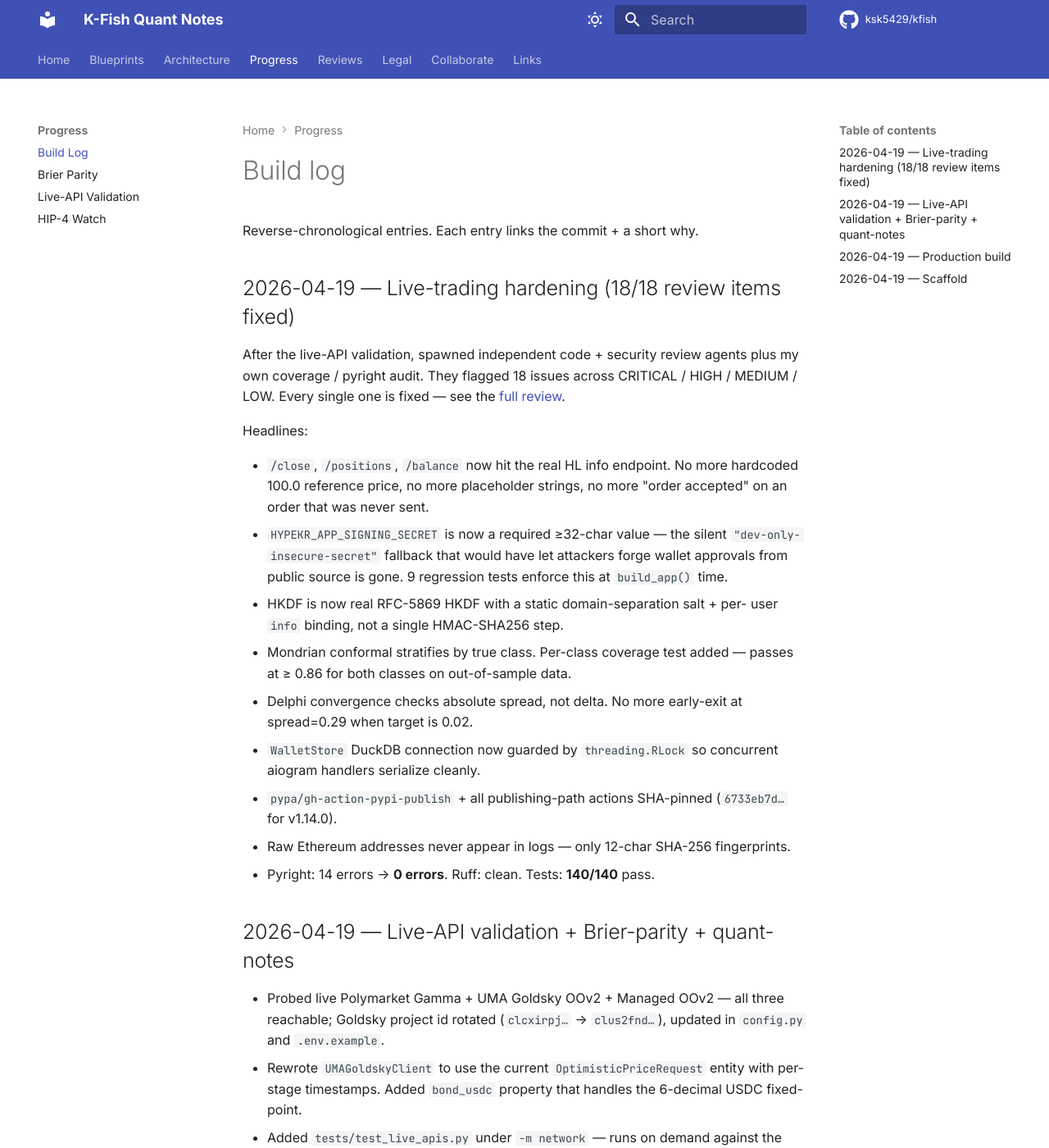
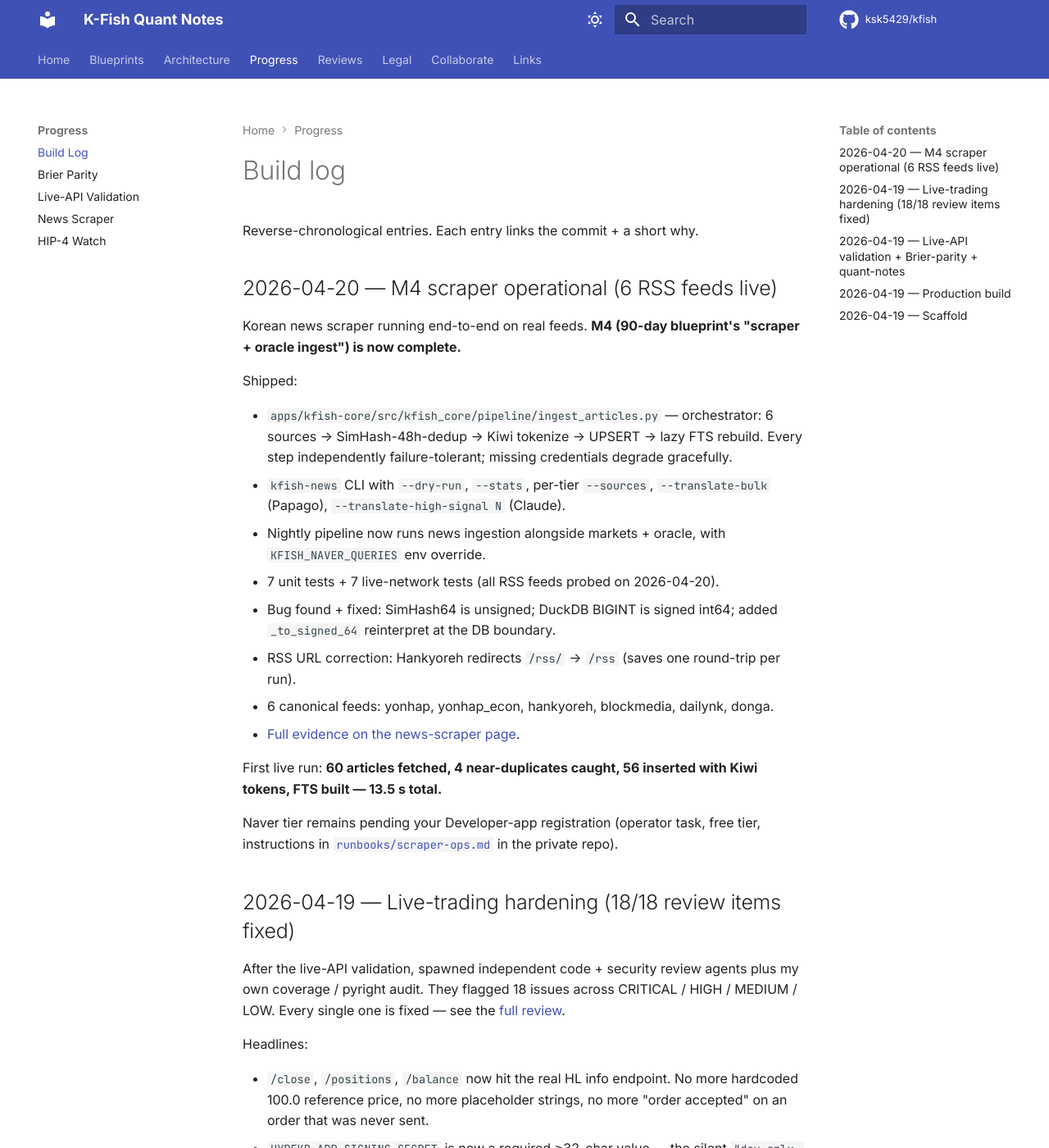
Before and after one commit to ksk5429/quant-notes, an MkDocs documentation site: the page built from docs/progress/build-log.md, in a window 1280 px wide and 1400 px high. Shown: the whole window at 82% size. Built offline with MkDocs 1.6.1 and Material for MkDocs 9.7.7, drawn with Linux system fonts in a browser that asks for light colours; comment, search, counter and statistics services are not loaded.

Commit message:
docs: M4 scraper — news-scraper page + build-log entry
- New progress/news-scraper.md: live-run evidence (60 fetched, 4 dupes,
  56 inserted, 13.5s), all 6 RSS feeds listed with Korean headlines +
  Kiwi token samples, Naver/Papago/Claude tier matrix, operator runbook
  cross-link.
- build-log: 2026-04-20 entry marking M4 complete.
- mkdocs.yml nav: add News Scraper under Progress.

```diff
--- a/docs/progress/build-log.md
+++ b/docs/progress/build-log.md
@@ -6,6 +6,39 @@ description: What shipped when
 # Build log
 
 Reverse-chronological entries. Each entry links the commit + a short why.
+
+## 2026-04-20 — M4 scraper operational (6 RSS feeds live)
+
+Korean news scraper running end-to-end on real feeds. **M4 (90-day
+blueprint's "scraper + oracle ingest") is now complete.**
+
+Shipped:
+
+- `apps/kfish-core/src/kfish_core/pipeline/ingest_articles.py` —
+  orchestrator: 6 sources → SimHash-48h-dedup → Kiwi tokenize → UPSERT
+  → lazy FTS rebuild. Every step independently failure-tolerant;
+  missing credentials degrade gracefully.
+- `kfish-news` CLI with `--dry-run`, `--stats`, per-tier `--sources`,
+  `--translate-bulk` (Papago), `--translate-high-signal N` (Claude).
+- Nightly pipeline now runs news ingestion alongside markets + oracle,
+  with `KFISH_NAVER_QUERIES` env override.
+- 7 unit tests + 7 live-network tests (all RSS feeds probed on
+  2026-04-20).
+- Bug found + fixed: SimHash64 is unsigned; DuckDB BIGINT is signed
+  int64; added `_to_signed_64` reinterpret at the DB boundary.
+- RSS URL correction: Hankyoreh redirects `/rss/` → `/rss` (saves one
+  round-trip per run).
+- 6 canonical feeds: yonhap, yonhap_econ, hankyoreh, blockmedia,
+  dailynk, donga.
+- [Full evidence on the news-scraper page](news-scraper.md).
+
+First live run: **60 articles fetched, 4 near-duplicates caught, 56
+inserted with Kiwi tokens, FTS built — 13.5 s total.**
+
+Naver tier remains pending your Developer-app registration (operator
+task, free tier, instructions in
+[`runbooks/scraper-ops.md`](https://github.com/ksk5429/kfish/blob/main/runbooks/scraper-ops.md)
+in the private repo).
 
 ## 2026-04-19 — Live-trading hardening (18/18 review items fixed)
 
--- a/mkdocs.yml
+++ b/mkdocs.yml
@@ -126,6 +126,7 @@ nav:
       - Build Log: progress/build-log.md
       - Brier Parity: progress/brier-parity.md
       - Live-API Validation: progress/live-validation.md
+      - News Scraper: progress/news-scraper.md
       - HIP-4 Watch: progress/hip4-watch.md
   - Reviews:
       - Self-Review Template: reviews/template.md
```
Also changed, not shown: docs/progress/news-scraper.md (added, +127 -0 lines).
